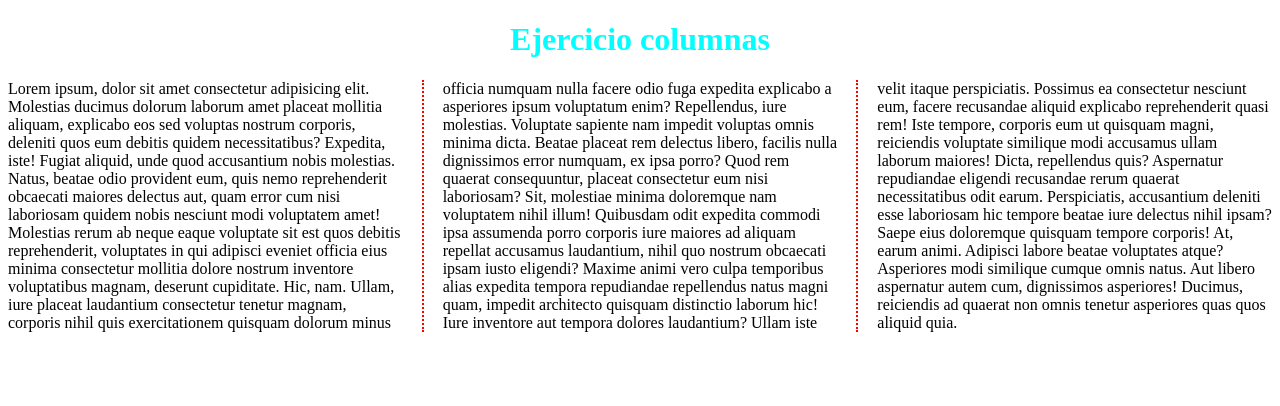
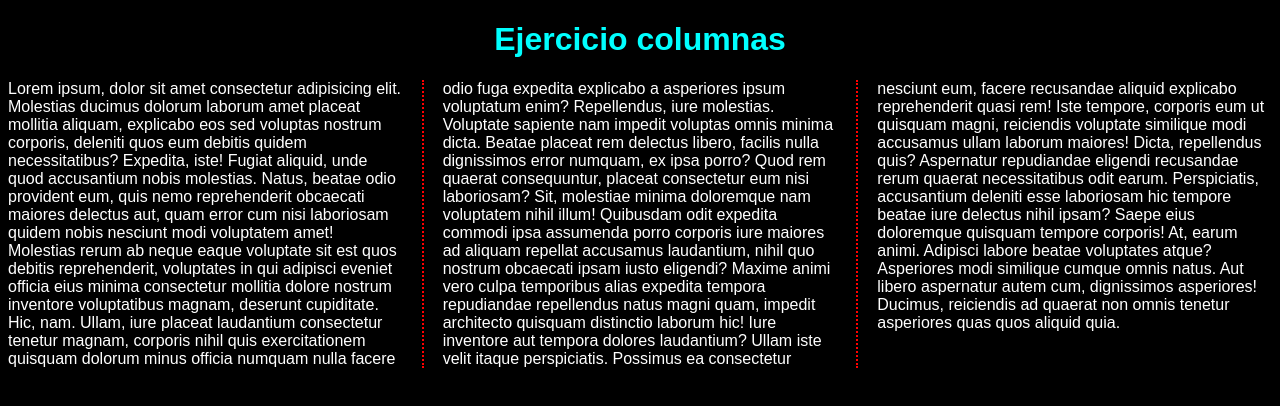
Before and after one commit to PolMelo/HtmlCssWeb, a plain HTML site: page csshtml/ejerciciocolumnas/index.html in a window 1280 px wide. Drawn offline with Linux system fonts and the light colour scheme.

Commit message:
ejercicio bordes

```diff
--- /dev/null
+++ b/csshtml/Ejerciciobordes/styles.css
@@ -0,0 +1,11 @@
+div {
+    width: 269px;
+    height: 269px;
+    padding: 30px
+    ;
+
+    border-top: dotted green 5px;
+    border-right: dashed blue 8px;
+    border-bottom: solid red 10px;
+    border-left: double black 12px;
+}
--- a/csshtml/ejerciciocolumnas/index.html
+++ b/csshtml/ejerciciocolumnas/index.html
@@ -10,7 +10,7 @@
 
 
 <body>
-    <h1>Ejercicio columnas</h1>
+    <h1><span>Ejercicio columnas</span></h1>
     <div>
         <p>Lorem ipsum, dolor sit amet consectetur adipisicing elit. Molestias ducimus dolorum laborum amet placeat mollitia aliquam, explicabo eos sed voluptas nostrum corporis, deleniti quos eum debitis quidem necessitatibus? Expedita, iste!
         Fugiat aliquid, unde quod accusantium nobis molestias. Natus, beatae odio provident eum, quis nemo reprehenderit obcaecati maiores delectus aut, quam error cum nisi laboriosam quidem nobis nesciunt modi voluptatem amet!
--- a/csshtml/ejerciciocolumnas/styles.css
+++ b/csshtml/ejerciciocolumnas/styles.css
@@ -1,3 +1,9 @@
+html{
+    font-family: Arial, Helvetica, sans-serif;
+    background-color: black;
+    color: white;
+}
+
 p{
     column-count: 3;
     column-gap: 40px;
@@ -15,6 +21,6 @@ h1{
 
 }
 
-h1:hover{
+h1 span:hover{
     color:rgb(39, 182, 96);
 }
```
Also changed, not shown: csshtml/Ejerciciobordes/index.html (added, +16 -0 lines).
